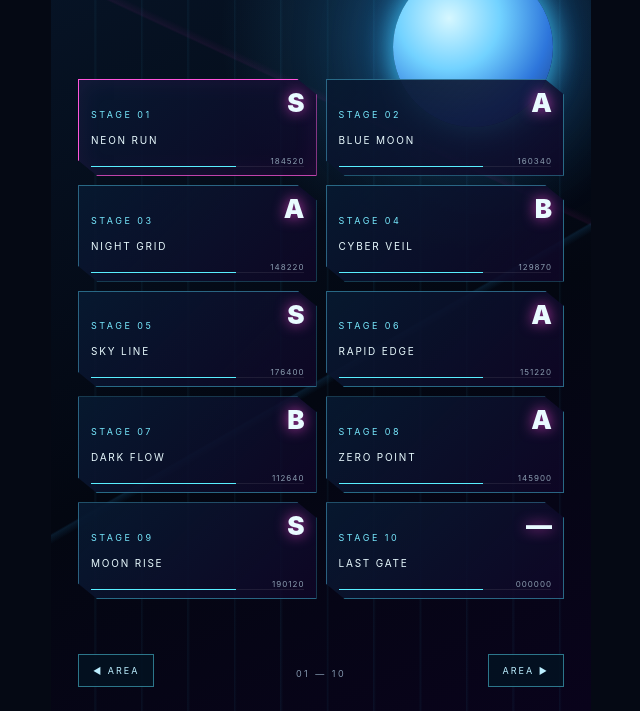
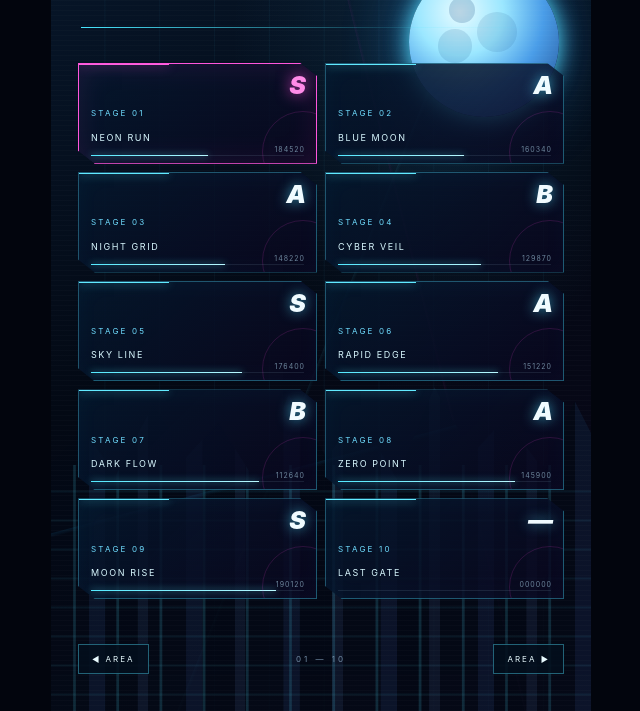
Before and after one commit to reomasound-star/JUST-EVADE, a plain HTML site: page index.html in a window 1280 px wide. Shown: the part 89-800 px from the top of the page, without its empty margins (319-959 px from the left). Drawn offline with Linux system fonts and the light colour scheme.

Commit message:
Add files via upload

```diff
--- a/index.html
+++ b/index.html
@@ -3,59 +3,128 @@
 <head>
 <meta charset="utf-8">
 <meta name="viewport" content="width=device-width,initial-scale=1,viewport-fit=cover,user-scalable=no">
-<title>JUST EVADE — Stage Select</title>
+<meta name="theme-color" content="#030711">
+<title>JUST EVADE — AREA 01</title>
 <style>
-*{box-sizing:border-box}html,body{margin:0;width:100%;height:100%;background:#050914;color:#e9fbff;font-family:-apple-system,BlinkMacSystemFont,"Helvetica Neue",Arial,sans-serif}
+*{box-sizing:border-box}
+html,body{margin:0;width:100%;height:100%;background:#02050d;color:#e9fbff;font-family:-apple-system,BlinkMacSystemFont,"Helvetica Neue",Arial,sans-serif}
 body{overflow:hidden;touch-action:manipulation}
-button{font:inherit;-webkit-tap-highlight-color:transparent}
-#app{position:relative;width:100vw;height:100dvh;max-width:540px;margin:auto;overflow:hidden;background:
-radial-gradient(circle at 72% 15%,rgba(55,185,255,.28),transparent 28%),
-linear-gradient(155deg,#071528 0%,#030711 58%,#09031b 100%)}
-#city{position:absolute;inset:0;opacity:.8;background:
-linear-gradient(150deg,transparent 0 56%,rgba(40,145,210,.18) 56.2%,transparent 57%),
-linear-gradient(25deg,transparent 0 70%,rgba(255,55,210,.08) 70.2%,transparent 71%),
-repeating-linear-gradient(90deg,transparent 0 8%,rgba(65,205,255,.08) 8.1%,transparent 8.6%)}
-#moon{position:absolute;right:7%;top:7%;width:min(30vw,160px);aspect-ratio:1;border-radius:50%;
-background:radial-gradient(circle at 35% 32%,#d6f7ff 0,#72d2ff 34%,#2d75db 67%,#18326e 100%);
-box-shadow:0 0 28px rgba(65,205,255,.95),0 0 90px rgba(35,145,255,.5)}
-#top{position:absolute;z-index:2;left:6%;right:6%;top:4%;display:flex;justify-content:space-between;align-items:flex-end}
-.brand{font-size:11px;letter-spacing:4px;color:#83efff}.sub{font-size:9px;letter-spacing:2.5px;color:#8498ae;margin-top:5px}.area{font-size:29px;font-weight:800;letter-spacing:2px;text-shadow:0 0 16px rgba(67,220,255,.9)}
-#list{position:absolute;z-index:2;left:5%;right:5%;top:21%;bottom:14%;display:grid;grid-template-columns:1fr 1fr;gap:9px}
-.stage{position:relative;min-width:0;min-height:0;border:1px solid rgba(84,222,255,.42);background:linear-gradient(135deg,rgba(7,25,48,.94),rgba(16,6,40,.78));color:#e9fbff;text-align:left;padding:12px;clip-path:polygon(0 0,92% 0,100% 16%,100% 100%,8% 100%,0 84%);overflow:hidden}
-.stage.selected{border-color:#ff55db;box-shadow:inset 0 0 24px rgba(255,55,216,.08),0 0 18px rgba(255,55,216,.22)}
-.stage:active{filter:brightness(1.5);transform:scale(.985)}
-.num{font-size:9px;letter-spacing:2.5px;color:#78eaff}.name{margin-top:14px;font-size:10px;letter-spacing:1.8px}.rank{position:absolute;right:11px;top:7px;font-size:26px;font-weight:900;text-shadow:0 0 14px rgba(255,75,220,.8)}.score{position:absolute;right:11px;bottom:9px;font-size:8px;letter-spacing:1px;color:#8b9db0}.line{position:absolute;left:12px;right:12px;bottom:8px;height:1px;background:linear-gradient(90deg,#59efff 0 68%,rgba(255,255,255,.08) 68%)}
-#bottom{position:absolute;z-index:3;left:5%;right:5%;bottom:3%;display:flex;align-items:center;justify-content:space-between}
-.nav{border:1px solid rgba(88,229,255,.48);background:rgba(3,18,34,.85);color:#bcefff;padding:10px 14px;font-size:9px;letter-spacing:2px}
-#detail{display:none;position:absolute;z-index:10;inset:0;background:rgba(1,5,14,.72);backdrop-filter:blur(9px);-webkit-backdrop-filter:blur(9px);align-items:flex-end}
-.panel{width:100%;padding:28px 7% 9%;background:linear-gradient(180deg,rgba(5,16,31,.12),#050914 25%);border-top:1px solid #59eaff}
-.close{position:absolute;right:7%;top:7%;border:0;background:transparent;color:#9fb3c7;font-size:10px;letter-spacing:2px;padding:12px}
-.panel h1{margin:2px 0 5px;font-size:37px;letter-spacing:3px}.panel p{margin:0 0 22px;color:#8196aa;font-size:9px;letter-spacing:2px}.stats{display:flex;gap:28px;margin-bottom:22px}.stats span{display:block;font-size:8px;letter-spacing:1px;color:#748a9f}.stats b{display:block;margin-top:4px;font-size:20px}.start{width:100%;padding:15px;border:1px solid #ff55dc;background:linear-gradient(90deg,rgba(255,55,215,.2),rgba(63,210,255,.14));color:#fff;letter-spacing:4px;font-weight:700}
+button{font:inherit;color:inherit;-webkit-tap-highlight-color:transparent}
+#app{position:relative;width:100vw;height:100dvh;max-width:540px;margin:auto;overflow:hidden;background:#030711}
+.bg{position:absolute;inset:0;background:
+radial-gradient(ellipse at 72% 17%,rgba(61,193,255,.18) 0%,rgba(61,193,255,.06) 18%,transparent 38%),
+linear-gradient(155deg,#07172b 0%,#030914 48%,#0b0619 100%)}
+.bg:before{content:"";position:absolute;inset:0;background:
+linear-gradient(112deg,transparent 0 52%,rgba(72,222,255,.07) 52.1%,transparent 52.5%),
+linear-gradient(76deg,transparent 0 64%,rgba(255,55,220,.06) 64.1%,transparent 64.5%),
+repeating-linear-gradient(90deg,transparent 0 9.8%,rgba(71,207,255,.055) 10%,transparent 10.15%);
+opacity:.9}
+.scan{position:absolute;inset:0;background:repeating-linear-gradient(0deg,rgba(255,255,255,.015) 0 1px,transparent 1px 5px);mix-blend-mode:screen;pointer-events:none}
+.moon{position:absolute;right:6%;top:7%;width:min(29vw,150px);aspect-ratio:1;border-radius:50%;
+background:radial-gradient(circle at 34% 30%,#e8fbff 0,#9be7ff 30%,#4a9de8 58%,#1c3f80 100%);
+box-shadow:0 0 22px #55dfff,0 0 65px rgba(42,150,255,.42)}
+.moon:after{content:"";position:absolute;width:17%;height:17%;border-radius:50%;left:27%;top:20%;background:rgba(25,78,132,.22);box-shadow:35px 22px 0 7px rgba(25,78,132,.12),-7px 36px 0 4px rgba(25,78,132,.14)}
+.city{position:absolute;left:0;right:0;bottom:0;height:44%;opacity:.85;background:
+linear-gradient(165deg,transparent 0 35%,rgba(35,181,255,.10) 35.2%,transparent 36%),
+repeating-linear-gradient(90deg,
+rgba(4,10,22,.95) 0 7%,rgba(13,25,48,.88) 7.1% 10%,
+rgba(3,9,20,.96) 10.1% 16%,rgba(17,28,48,.85) 16.1% 18%);
+clip-path:polygon(0 30%,6% 20%,12% 33%,19% 13%,25% 28%,31% 18%,38% 35%,44% 10%,51% 28%,57% 16%,64% 34%,71% 8%,78% 27%,84% 17%,91% 31%,97% 12%,100% 21%,100% 100%,0 100%)}
+.city:after{content:"";position:absolute;inset:30% 0 0;background:
+repeating-linear-gradient(90deg,transparent 0 4%,rgba(78,225,255,.18) 4.2% 4.5%,transparent 4.7% 8%),
+repeating-linear-gradient(0deg,transparent 0 15px,rgba(78,225,255,.08) 16px 17px,transparent 18px 29px)}
+.top{position:absolute;z-index:3;left:5.5%;right:5.5%;top:4%;display:flex;justify-content:space-between;align-items:flex-start}
+.brand{font-size:10px;letter-spacing:4px;color:#8ceeff;font-weight:700}
+.sys{font-size:8px;letter-spacing:2px;color:#738da8;margin-top:6px}
+.area{text-align:right;font-size:25px;line-height:1;font-weight:900;letter-spacing:2px;text-shadow:0 0 18px rgba(71,220,255,.55)}
+.area small{display:block;margin-top:7px;font-size:8px;letter-spacing:3px;color:#8ea8bf;font-weight:500}
+.divider{position:absolute;top:14.5%;left:5.5%;right:5.5%;height:1px;background:linear-gradient(90deg,#48e7ff,rgba(72,231,255,.15) 62%,transparent)}
+.grid{position:absolute;z-index:3;left:5%;right:5%;top:19%;bottom:14%;display:grid;grid-template-columns:1fr 1fr;grid-template-rows:repeat(5,1fr);gap:8px}
+.card{position:relative;border:1px solid rgba(74,222,255,.35);background:linear-gradient(135deg,rgba(4,23,44,.88),rgba(10,5,30,.76));overflow:hidden;text-align:left;padding:12px;clip-path:polygon(0 0,93% 0,100% 13%,100% 100%,7% 100%,0 87%);box-shadow:inset 0 0 24px rgba(50,194,255,.035)}
+.card:before{content:"";position:absolute;left:0;top:0;width:38%;height:1px;background:#62eaff;box-shadow:0 0 10px #62eaff}
+.card:after{content:"";position:absolute;right:-28px;bottom:-30px;width:80px;height:80px;border-radius:50%;border:1px solid rgba(255,70,219,.15)}
+.card:active{transform:scale(.975);filter:brightness(1.45)}
+.card.selected{border-color:#ff55dc;box-shadow:inset 0 0 30px rgba(255,55,220,.10),0 0 18px rgba(255,55,220,.16)}
+.card.selected:before{background:#ff62df;box-shadow:0 0 12px #ff62df}
+.num{font-size:8px;letter-spacing:2.2px;color:#70ddff}
+.name{position:absolute;left:12px;bottom:20px;font-size:9px;letter-spacing:1.6px;color:#d9f8ff;white-space:nowrap}
+.score{position:absolute;right:11px;bottom:9px;font-size:7px;letter-spacing:1px;color:#6e879d}
+.rank{position:absolute;right:10px;top:6px;font-size:25px;font-weight:900;font-style:italic;color:#f0fbff;text-shadow:0 0 13px rgba(76,223,255,.65)}
+.card.selected .rank{color:#ff8be8;text-shadow:0 0 15px rgba(255,72,219,.8)}
+.progress{position:absolute;left:12px;right:12px;bottom:7px;height:1px;background:rgba(130,160,180,.15)}
+.progress i{display:block;height:100%;background:linear-gradient(90deg,#53e9ff,#b9f8ff);box-shadow:0 0 7px #53e9ff}
+.bottom{position:absolute;z-index:4;left:5%;right:5%;bottom:3%;height:7%;display:flex;align-items:center;justify-content:space-between}
+.nav{background:rgba(3,15,29,.86);border:1px solid rgba(80,224,255,.4);padding:9px 13px;font-size:8px;letter-spacing:2px}
+.pages{font-size:8px;letter-spacing:3px;color:#738da6}
+.detail{display:none;position:absolute;z-index:20;inset:0;background:rgba(1,5,14,.70);backdrop-filter:blur(10px);-webkit-backdrop-filter:blur(10px);align-items:flex-end}
+.panel{position:relative;width:100%;padding:32px 7% 8%;background:linear-gradient(180deg,transparent,#030711 20%);border-top:1px solid #55e8ff}
+.close{position:absolute;right:6%;top:10px;border:0;background:transparent;padding:12px;color:#8ca4ba;font-size:9px;letter-spacing:2px}
+.kicker{font-size:8px;letter-spacing:3px;color:#62eaff}
+.panel h1{margin:5px 0 2px;font-size:40px;letter-spacing:3px;font-style:italic}
+.panel p{margin:0 0 20px;font-size:9px;letter-spacing:2px;color:#7e96ad}
+.stats{display:flex;gap:25px;margin-bottom:22px}
+.stats span{display:block;font-size:7px;letter-spacing:1.5px;color:#728ba3}.stats b{display:block;margin-top:4px;font-size:20px}
+.start{width:100%;padding:15px;border:1px solid #ff58df;background:linear-gradient(90deg,rgba(255,52,218,.20),rgba(53,216,255,.12));font-size:10px;font-weight:800;letter-spacing:4px}
+.toast{position:absolute;z-index:30;left:50%;bottom:15%;transform:translateX(-50%);padding:9px 15px;border:1px solid rgba(90,225,255,.45);background:rgba(2,12,24,.94);font-size:8px;letter-spacing:2px;opacity:0;transition:.18s;white-space:nowrap}
+.toast.show{opacity:1}
+@media(min-width:700px){#app{height:100vh}}
 </style>
 </head>
 <body>
 <div id="app">
-<div id="city"></div><div id="moon"></div>
-<header id="top"><div><div class="brand">JUST EVADE</div><div class="sub">STAGE SELECT SYSTEM</div></div><div style="text-align:right"><div class="area">AREA 01</div><div class="sub">NEON CITY</div></div></header>
-<main id="list"></main>
-<nav id="bottom"><button class="nav" id="prev">◀ AREA</button><div class="sub">01 — 10</div><button class="nav" id="next">AREA ▶</button></nav>
-<section id="detail"><button class="close" id="close">CLOSE ×</button><div class="panel"><div class="sub">SELECTED STAGE</div><h1 id="title">STAGE 01</h1><p id="name">NEON RUN</p><div class="stats"><div><span>BEST SCORE</span><b id="score">000000</b></div><div><span>RANK</span><b id="rank">S</b></div><div><span>COMBO</span><b id="combo">0</b></div></div><button class="start" id="start">START STAGE</button></div></section>
+<div class="bg"></div><div class="moon"></div><div class="city"></div><div class="scan"></div>
+<header class="top">
+  <div><div class="brand">JUST EVADE</div><div class="sys">STAGE SELECT SYSTEM</div></div>
+  <div class="area">AREA 01<small>NEON CITY</small></div>
+</header>
+<div class="divider"></div>
+<main class="grid" id="grid"></main>
+<footer class="bottom">
+<button class="nav" id="prev">◀ AREA</button>
+<div class="pages">01 — 10</div>
+<button class="nav" id="next">AREA ▶</button>
+</footer>
+<section class="detail" id="detail">
+<button class="close" id="close">CLOSE ×</button>
+<div class="panel">
+<div class="kicker">SELECTED STAGE</div>
+<h1 id="dtitle">STAGE 01</h1>
+<p id="dname">NEON RUN</p>
+<div class="stats">
+<div><span>BEST SCORE</span><b id="dscore">184520</b></div>
+<div><span>RANK</span><b id="drank">S</b></div>
+<div><span>COMBO</span><b id="dcombo">84</b></div>
+</div>
+<button class="start" id="start">START STAGE</button>
+</div>
+</section>
+<div class="toast" id="toast">AREA 02 — COMING SOON</div>
 </div>
 <script>
-(function(){
-var names=["NEON RUN","BLUE MOON","NIGHT GRID","CYBER VEIL","SKY LINE","RAPID EDGE","DARK FLOW","ZERO POINT","MOON RISE","LAST GATE"];
-var ranks=["S","A","A","B","S","A","B","A","S","—"];
-var scores=["184520","160340","148220","129870","176400","151220","112640","145900","190120","000000"];
-var list=document.getElementById("list"), detail=document.getElementById("detail");
-for(var i=0;i<10;i++){
- var b=document.createElement("button"); b.type="button"; b.className="stage"+(i===0?" selected":"");
- b.innerHTML='<div class="num">STAGE '+String(i+1).padStart(2,"0")+'</div><div class="rank">'+ranks[i]+'</div><div class="name">'+names[i]+'</div><div class="score">'+scores[i]+'</div><div class="line"></div>';
- b.addEventListener("click",function(){open(Number(this.dataset.i))}); b.dataset.i=i; list.appendChild(b);
+const names=["NEON RUN","BLUE MOON","NIGHT GRID","CYBER VEIL","SKY LINE","RAPID EDGE","DARK FLOW","ZERO POINT","MOON RISE","LAST GATE"];
+const ranks=["S","A","A","B","S","A","B","A","S","—"];
+const scores=["184520","160340","148220","129870","176400","151220","112640","145900","190120","000000"];
+const grid=document.getElementById("grid");
+names.forEach((name,i)=>{
+ const b=document.createElement("button"); b.className="card"+(i===0?" selected":""); b.type="button";
+ b.innerHTML=`<div class="num">STAGE ${String(i+1).padStart(2,"0")}</div>
+ <div class="rank">${ranks[i]}</div><div class="name">${name}</div>
+ <div class="score">${scores[i]}</div><div class="progress"><i style="width:${ranks[i]==="—"?0:(55+i*4)}%"></i></div>`;
+ b.onclick=()=>openStage(i); grid.appendChild(b);
+});
+function openStage(i){
+ document.getElementById("dtitle").textContent=`STAGE ${String(i+1).padStart(2,"0")}`;
+ document.getElementById("dname").textContent=names[i];
+ document.getElementById("dscore").textContent=scores[i];
+ document.getElementById("drank").textContent=ranks[i];
+ document.getElementById("dcombo").textContent=ranks[i]==="—"?"—":String(42+i*7);
+ document.getElementById("detail").style.display="flex";
 }
-function open(i){document.getElementById("title").textContent="STAGE "+String(i+1).padStart(2,"0");document.getElementById("name").textContent=names[i];document.getElementById("score").textContent=scores[i];document.getElementById("rank").textContent=ranks[i];document.getElementById("combo").textContent=i===9?"—":String(12+i*7);detail.style.display="flex"}
-document.getElementById("close").onclick=function(){detail.style.display="none"};
-document.getElementById("start").onclick=function(){document.getElementById("name").textContent="STAGE STARTED";};
-})();
+document.getElementById("close").onclick=()=>document.getElementById("detail").style.display="none";
+document.getElementById("start").onclick=()=>showToast("STAGE START — DEMO");
+document.getElementById("prev").onclick=()=>showToast("AREA 10 ←");
+document.getElementById("next").onclick=()=>showToast("AREA 02 — COMING SOON");
+function showToast(t){const x=document.getElementById("toast");x.textContent=t;x.classList.add("show");setTimeout(()=>x.classList.remove("show"),1200)}
 </script>
 </body>
 </html>
```
